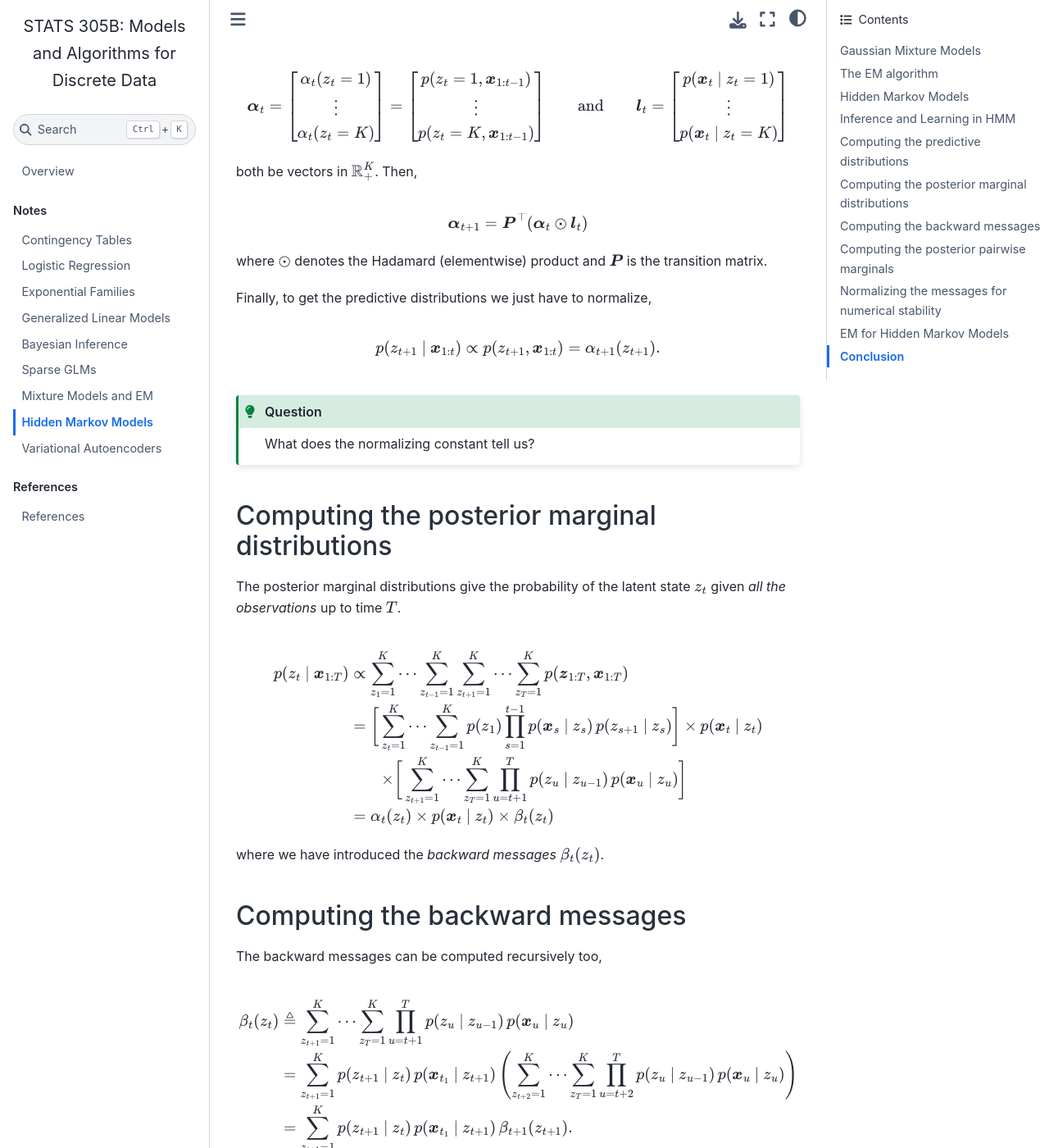
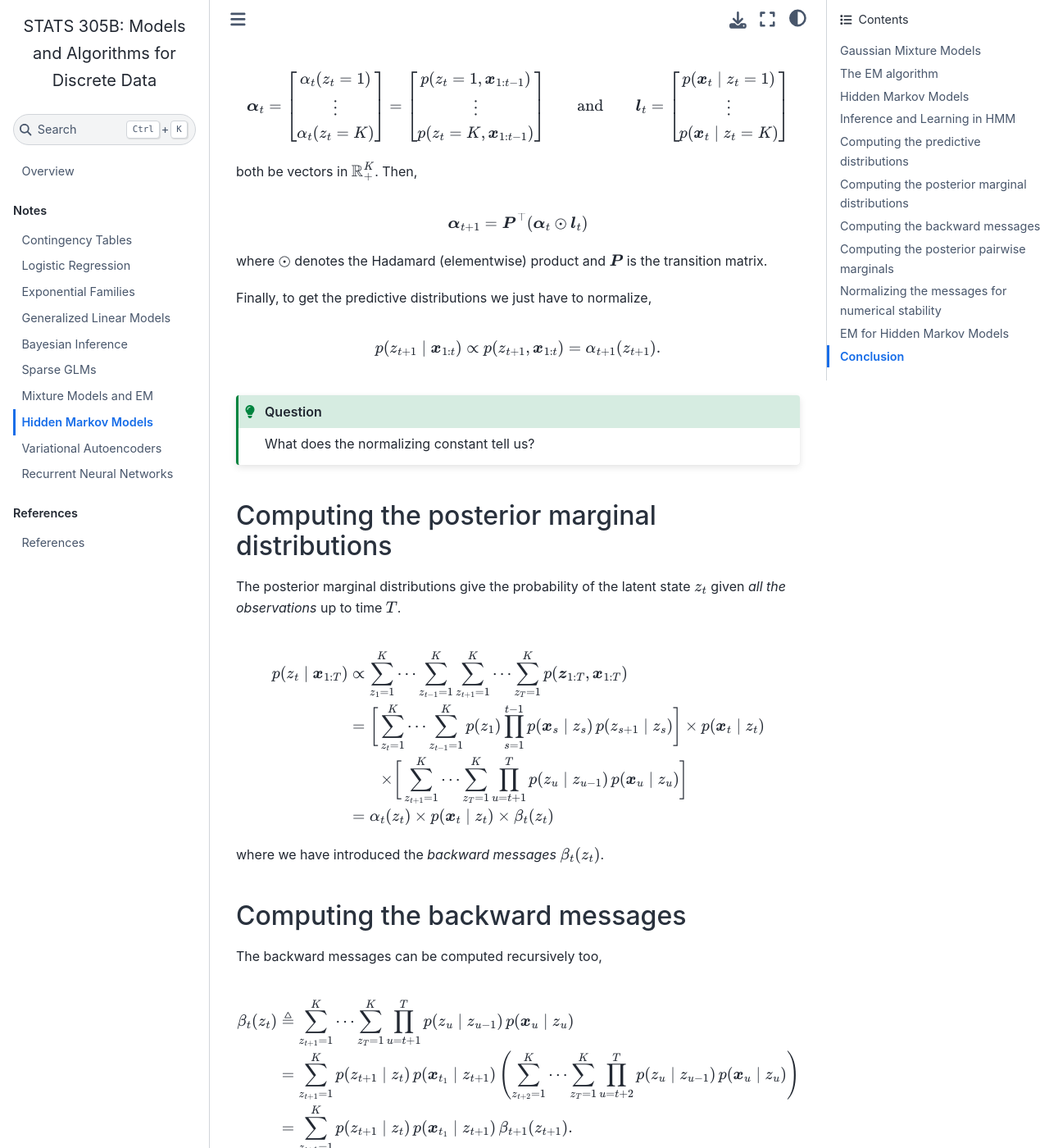
Before and after one commit to slinderman/stats305b, a Jupyter Book: the page built from lectures/10_hmms.md, in a window 1280 px wide and 1400 px high, scrolled down 2951 px. Shown: the whole window at 82% size. Built offline with Jupyter Book 1.0.4 settings and Sphinx 7.4.7 and the Sphinx Book theme 1.1.4, drawn with Linux system fonts in a browser that asks for light colours; pages that are not in the unit, such as notebooks, are missing from menus; some of the changed text lies outside the part shown.

```diff
--- a/_config.yml
+++ b/_config.yml
@@ -35,6 +35,7 @@ sphinx:
           "mbc": "\\boldsymbol{c}"
           "mbd": "\\boldsymbol{d}"
           "mbe": "\\boldsymbol{e}"
+          "mbf": "\\boldsymbol{f}"
           "mbg": "\\boldsymbol{g}"
           "mbh": "\\boldsymbol{h}"
           "mbi": "\\boldsymbol{i}"
@@ -61,6 +62,7 @@ sphinx:
           "mbC": "\\boldsymbol{C}"
           "mbD": "\\boldsymbol{D}"
           "mbE": "\\boldsymbol{E}"
+          "mbF": "\\boldsymbol{F}"
           "mbG": "\\boldsymbol{G}"
           "mbH": "\\boldsymbol{H}"
           "mbI": "\\boldsymbol{I}"
--- a/_toc.yml
+++ b/_toc.yml
@@ -15,6 +15,7 @@ parts:
     - file: lectures/09_mixtures.md
     - file: lectures/10_hmms.md
     - file: lectures/11_vaes.md
+    - file: lectures/12_rnns.md
 
   - caption: Assignments
     chapters:
--- a/lectures/10_hmms.md
+++ b/lectures/10_hmms.md
@@ -9,7 +9,7 @@ Recall the basic Gaussian mixture model,
 $$
 \begin{aligned}
     z_t &\stackrel{\text{iid}}{\sim} \mathrm{Cat}(\mbpi) \\
-    x_t ~\vert~z_t &\sim \mathcal{N}(\mbmu_{z_t}, \mbSigma_{z_t})
+    x_t  \mid z_t &\sim \mathcal{N}(\mbmu_{z_t}, \mbSigma_{z_t})
 \end{aligned}
 $$
 
@@ -43,8 +43,8 @@ Recall the EM algorithm for mixture models,
     $$
     \begin{aligned}
                 q(\mbz_{1:T})
-                &= p(\mbz_{1:T} ~\vert~\mbx_{1:T}; \mbTheta) \\
-                &= \prod_{t=1}^T p(z_t ~\vert~\mbx_t; \mbTheta) \\
+                &= p(\mbz_{1:T}  \mid \mbx_{1:T}; \mbTheta) \\
+                &= \prod_{t=1}^T p(z_t  \mid \mbx_t; \mbTheta) \\
                 &= \prod_{t=1}^T q_t(z_t)
     \end{aligned}
     $$
@@ -76,11 +76,11 @@ This graphical model says that the joint distribution factors as,
 
 $$
 \begin{aligned}
-    p(z_{1:T}, \mbx_{1:T}) &= p(z_1) \prod_{t=2}^T p(z_t ~\vert~z_{t-1}) \prod_{t=1}^T p(\mbx_t ~\vert~z_t).\end{aligned}
+    p(z_{1:T}, \mbx_{1:T}) &= p(z_1) \prod_{t=2}^T p(z_t  \mid z_{t-1}) \prod_{t=1}^T p(\mbx_t  \mid z_t).\end{aligned}
 $$
 
 We call this an HMM because the *hidden* states follow a Markov chain,
-$p(z_1) \prod_{t=2}^T p(z_t ~\vert~z_{t-1})$.
+$p(z_1) \prod_{t=2}^T p(z_t  \mid z_{t-1})$.
 
 
 An HMM consists of three components:
@@ -94,7 +94,7 @@ An HMM consists of three components:
     transition matrix with rows $\mbP_k$.
 
 3.  **Emission distribution:**
-    $\mbx_t \sim p(\cdot ~\vert~\boldsymbol{\theta}_{z_t})$
+    $\mbx_t \sim p(\cdot  \mid \boldsymbol{\theta}_{z_t})$
 
 
 ## Inference and Learning in HMM
@@ -102,19 +102,19 @@ An HMM consists of three components:
 We are interested in questions like:
 
 -   What are the *predictive distributions* of
-    $p(z_{t+1} ~\vert~\mbx_{1:t})$?
+    $p(z_{t+1}  \mid \mbx_{1:t})$?
 
 -   What is the *posterior marginal* distribution
-    $p(z_t ~\vert~\mbx_{1:T})$?
+    $p(z_t  \mid \mbx_{1:T})$?
 
 -   What is the *posterior pairwise marginal* distribution
-    $p(z_t, z_{t+1} ~\vert~\mbx_{1:T})$?
+    $p(z_t, z_{t+1}  \mid \mbx_{1:T})$?
 
 -   What is the *posterior mode*
-    $z_{1:T}^\star = \mathop{\mathrm{arg\,max}}p(z_{1:T} ~\vert~\mbx_{1:T})$?
+    $z_{1:T}^\star = \mathop{\mathrm{arg\,max}}p(z_{1:T}  \mid \mbx_{1:T})$?
 
 -   How can we *sample the posterior*
-    $p(\mbz_{1:T} ~\vert~\mbx_{1:T})$ of an HMM?
+    $p(\mbz_{1:T}  \mid \mbx_{1:T})$ of an HMM?
 
 -   What is the *marginal likelihood* $p(\mbx_{1:T})$?
 
@@ -132,15 +132,15 @@ The predictive distributions give the probability of the latent state $z_{t+1}$
 $$
 \begin{aligned}
         \alpha_{t+1}(z_{t+1}) &\triangleq p(z_{t+1}, \mbx_{1:t}) \\
-        &= \sum_{z_1=1}^K \cdots \sum_{z_{t}=1}^K p(z_1) \prod_{s=1}^{t} p(\mbx_s ~\vert~z_s) \, p(z_{s+1} ~\vert~z_{s})\\
-        &= \sum_{z_{t}=1}^K \left[ \left( \sum_{z_1=1}^K \cdots \sum_{z_{t-1}=1}^K p(z_1) \prod_{s=1}^{t-1} p(\mbx_s ~\vert~z_s) \, p(z_{s+1} ~\vert~z_{s}) \right) p(\mbx_t ~\vert~z_t) \, p(z_{t+1} ~\vert~z_{t}) \right]  \\
-        &= \sum_{z_{t}=1}^K \alpha_t(z_t) \, p(\mbx_t ~\vert~z_t) \, p(z_{t+1} ~\vert~z_{t}).
+        &= \sum_{z_1=1}^K \cdots \sum_{z_{t}=1}^K p(z_1) \prod_{s=1}^{t} p(\mbx_s  \mid z_s) \, p(z_{s+1}  \mid z_{s})\\
+        &= \sum_{z_{t}=1}^K \left[ \left( \sum_{z_1=1}^K \cdots \sum_{z_{t-1}=1}^K p(z_1) \prod_{s=1}^{t-1} p(\mbx_s  \mid z_s) \, p(z_{s+1}  \mid z_{s}) \right) p(\mbx_t  \mid z_t) \, p(z_{t+1}  \mid z_{t}) \right]  \\
+        &= \sum_{z_{t}=1}^K \alpha_t(z_t) \, p(\mbx_t  \mid z_t) \, p(z_{t+1}  \mid z_{t}).
 \end{aligned}
 $$
 
 We call $\alpha_t(z_t)$ the *forward messages*. We
 can compute them recursively! The base case is
-$p(z_1 ~\vert~\varnothing) \triangleq p(z_1)$.
+$p(z_1  \mid \varnothing) \triangleq p(z_1)$.
 
 
 We can also write these
@@ -148,7 +148,7 @@ recursions in a vectorized form. Let
 
 $$
 \begin{aligned}
-        \boldsymbol{\alpha}_t &=
+        \mbalpha_t &=
         \begin{bmatrix}
         \alpha_t(z_t = 1) \\
         \vdots \\
@@ -161,11 +161,11 @@ $$
         p(z_t = K, \mbx_{1:t-1})
         \end{bmatrix}
         \qquad \text{and} \qquad
-        \boldsymbol{l}_t =
+        \mbl_t =
         \begin{bmatrix}
-        p(\mbx_t ~\vert~z_t = 1) \\
+        p(\mbx_t  \mid z_t = 1) \\
         \vdots \\
-        p(\mbx_t ~\vert~z_t = K)
+        p(\mbx_t  \mid z_t = K)
         \end{bmatrix}
     \end{aligned}
 $$
@@ -174,7 +174,7 @@ both be vectors in $\reals_+^K$. Then,
 
 $$
 \begin{aligned}
-        \boldsymbol{\alpha}_{t+1} &= \mbP^\top (\boldsymbol{\alpha}_t \odot \boldsymbol{l}_t)
+        \mbalpha_{t+1} &= \mbP^\top (\mbalpha_t \odot \mbl_t)
     \end{aligned}
 $$
 
@@ -187,7 +187,7 @@ predictive distributions we just have to normalize,
 
 $$
 \begin{aligned}
-        p(z_{t+1} ~\vert~\mbx_{1:t}) &\propto p(z_{t+1}, \mbx_{1:t}) = \alpha_{t+1}(z_{t+1}).
+        p(z_{t+1}  \mid \mbx_{1:t}) &\propto p(z_{t+1}, \mbx_{1:t}) = \alpha_{t+1}(z_{t+1}).
     \end{aligned}
 $$
 
@@ -205,13 +205,13 @@ distributions give the probability of the latent state $z_{t}$ given
 
 $$
 \begin{aligned}
-        p(z_{t} ~\vert~\mbx_{1:T})
+        p(z_{t}  \mid \mbx_{1:T})
         &\propto \sum_{z_1=1}^K \cdots \sum_{z_{t-1}=1}^K \sum_{z_{t+1}=1}^K \cdots \sum_{z_T=1}^K p(\mbz_{1:T}, \mbx_{1:T}) \\
         &= \nonumber
-        \bigg[ \sum_{z_{t}=1}^K \cdots \sum_{z_{t-1}=1}^K p(z_1) \prod_{s=1}^{t-1} p(\mbx_s ~\vert~z_s) \, p(z_{s+1} ~\vert~z_{s}) \bigg]
-        \times  p(\mbx_t ~\vert~z_t)   \\
-        &\qquad \times \bigg[ \sum_{z_{t+1}=1}^K \cdots \sum_{z_T=1}^K \prod_{u=t+1}^T p(z_{u} ~\vert~z_{u-1}) \, p(\mbx_u ~\vert~z_u) \bigg] \\
-        &= \alpha_t(z_t) \times p(\mbx_t ~\vert~z_t) \times \beta_t(z_t)
+        \bigg[ \sum_{z_{t}=1}^K \cdots \sum_{z_{t-1}=1}^K p(z_1) \prod_{s=1}^{t-1} p(\mbx_s  \mid z_s) \, p(z_{s+1}  \mid z_{s}) \bigg]
+        \times  p(\mbx_t  \mid z_t)   \\
+        &\qquad \times \bigg[ \sum_{z_{t+1}=1}^K \cdots \sum_{z_T=1}^K \prod_{u=t+1}^T p(z_{u}  \mid z_{u-1}) \, p(\mbx_u  \mid z_u) \bigg] \\
+        &= \alpha_t(z_t) \times p(\mbx_t  \mid z_t) \times \beta_t(z_t)
     \end{aligned}
 $$
 
@@ -226,9 +226,9 @@ recursively too,
 $$
 \begin{aligned}
         \beta_t(z_t)
-        &\triangleq \sum_{z_{t+1}=1}^K \cdots \sum_{z_T=1}^K \prod_{u=t+1}^T p(z_{u} ~\vert~z_{u-1}) \, p(\mbx_u ~\vert~z_u) \\
-        &= \sum_{z_{t+1}=1}^K p(z_{t+1} ~\vert~z_t) \, p(\mbx_{t_1} ~\vert~z_{t+1}) \left(\sum_{z_{t+2}=1}^K \cdots \sum_{z_T=1}^K \prod_{u=t+2}^T p(z_{u} ~\vert~z_{u-1}) \, p(\mbx_u ~\vert~z_u) \right) \\
-        &= \sum_{z_{t+1}=1}^K p(z_{t+1} ~\vert~z_t) \, p(\mbx_{t_1} ~\vert~z_{t+1}) \, \beta_{t+1}(z_{t+1}).
+        &\triangleq \sum_{z_{t+1}=1}^K \cdots \sum_{z_T=1}^K \prod_{u=t+1}^T p(z_{u}  \mid z_{u-1}) \, p(\mbx_u  \mid z_u) \\
+        &= \sum_{z_{t+1}=1}^K p(z_{t+1}  \mid z_t) \, p(\mbx_{t_1}  \mid z_{t+1}) \left(\sum_{z_{t+2}=1}^K \cdots \sum_{z_T=1}^K \prod_{u=t+2}^T p(z_{u}  \mid z_{u-1}) \, p(\mbx_u  \mid z_u) \right) \\
+        &= \sum_{z_{t+1}=1}^K p(z_{t+1}  \mid z_t) \, p(\mbx_{t_1}  \mid z_{t+1}) \, \beta_{t+1}(z_{t+1}).
     \end{aligned}
 $$
 
@@ -252,7 +252,7 @@ be a vector in $\reals_+^K$. Then,
 
 $$
 \begin{aligned}
-        \boldsymbol{\beta}_{t} &= \mbP(\boldsymbol{\beta}_{t+1} \odot \boldsymbol{l}_{t+1}).
+        \boldsymbol{\beta}_{t} &= \mbP(\boldsymbol{\beta}_{t+1} \odot \mbl_{t+1}).
     \end{aligned}
 $$
 
@@ -262,7 +262,7 @@ Now we have everything we need to compute the posterior marginal,
 
 $$
 \begin{aligned}
-        p(z_t = k ~\vert~\mbx_{1:T}) &= \frac{\alpha_{t,k} \, l_{t,k} \, \beta_{t,k}}{\sum_{j=1}^K \alpha_{t,j} l_{t,j} \beta_{t,j}}.
+        p(z_t = k  \mid \mbx_{1:T}) &= \frac{\alpha_{t,k} \, l_{t,k} \, \beta_{t,k}}{\sum_{j=1}^K \alpha_{t,j} l_{t,j} \beta_{t,j}}.
     \end{aligned}
 $$
 
@@ -284,7 +284,7 @@ backward messages represent?
 :class: tip
 Use the forward
 and backward messages to compute the posterior pairwise marginals
-$p(z_t, z_{t+1} ~\vert~\mbx_{1:T})$.
+$p(z_t, z_{t+1}  \mid \mbx_{1:T})$.
 :::
 
 ## Normalizing the messages for numerical stability
@@ -301,7 +301,7 @@ so that they sum to one. I.e replace
 
 $$
 \begin{aligned}
-        \boldsymbol{\alpha}_{t+1} &= \mbP^\top (\boldsymbol{\alpha}_t \odot \boldsymbol{l}_t)
+        \mbalpha_{t+1} &= \mbP^\top (\mbalpha_t \odot \mbl_t)
 \end{aligned}
 $$
 
@@ -309,17 +309,17 @@ with
 
 $$
 \begin{aligned}
-        \widetilde{\boldsymbol{\alpha}}_{t+1} &= \frac{1}{A_t} \mbP^\top (\widetilde{\boldsymbol{\alpha}}_t \odot \boldsymbol{l}_t) \\
-        A_t &= \sum_{k=1}^K \sum_{j=1}^K P_{jk} \widetilde{\alpha}_{t,j} l_{t,j}
-            \equiv \sum_{j=1}^K \widetilde{\alpha}_{t,j} l_{t,j} \quad \text{(since $\mbP$ is row-stochastic)}.
-    \end{aligned}
+        \overline{\mbalpha}_{t+1} &= \frac{1}{A_t} \mbP^\top (\overline{\mbalpha}_t \odot \mbl_t) \\
+        A_t &= \sum_{k=1}^K \sum_{j=1}^K P_{jk} \overline{\alpha}_{t,j} l_{t,j}
+            \equiv \sum_{j=1}^K \overline{\alpha}_{t,j} l_{t,j} \quad \text{(since $\mbP$ is row-stochastic)}.
+\end{aligned}
 $$
 
 This leads to a nice interpretation: The normalized
 messages are predictive likelihoods
-$\widetilde{\alpha}_{t+1,k} = p(z_{t+1}=k ~\vert~\mbx_{1:t})$,
+$\overline{\alpha}_{t+1,k} = p(z_{t+1}=k  \mid \mbx_{1:t})$,
 and the normalizing constants are
-$A_t = p(\mbx_t ~\vert~\mbx_{1:t-1})$.
+$A_t = p(\mbx_t  \mid \mbx_{1:t-1})$.
 
 ## EM for Hidden Markov Models
 
@@ -328,7 +328,7 @@ Now we can put it all together. To perform EM in an HMM,
 -   **E step:** Compute the posterior distribution
     \begin{align*}
                 q(\mbz_{1:T})
-                &= p(\mbz_{1:T} ~\vert~\mbx_{1:T}; \mbTheta).
+                &= p(\mbz_{1:T}  \mid \mbx_{1:T}; \mbTheta).
     \end{align*}
 
     (Really, run the **forward-backward algorithm** to get posterior marginals and pairwise marginals.)
```
Also changed, not shown: index.md (+1 -1 lines), lectures/12_rnns.md (added, +302 -0 lines).
